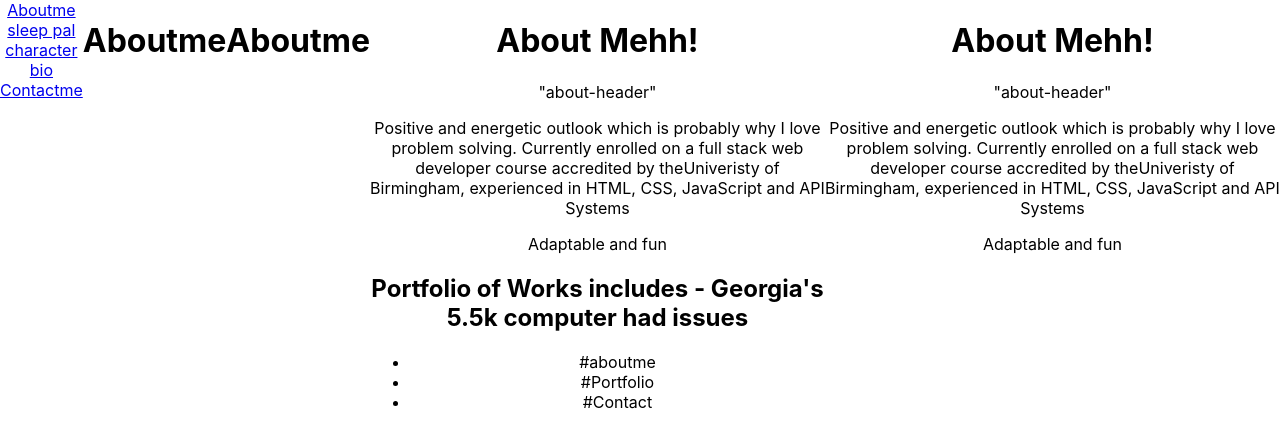
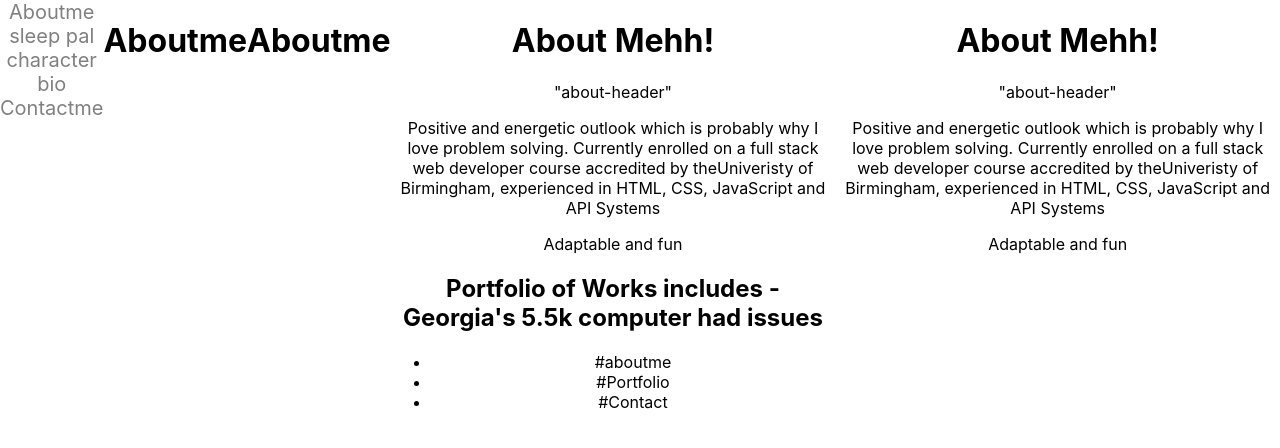
Before and after one commit to satpalmatharoo/react-portfolio, a React (Create React App) app in the folder reactportfolio/: page / in a window 1280 px wide. Shown: the top 448 px of the page. Built offline with nearby package versions, Linux system fonts and the light colour scheme.

Commit message:
add nav link styling

```diff
--- a/reactportfolio/src/App.css
+++ b/reactportfolio/src/App.css
@@ -1,7 +1,7 @@
 /* .Navbar {
   min-height: 100vh;
   background-color: rgb(24, 24, 44);
-  color:white;
+   color:white;
   display:flex;
   justify-content:right;
   display: flex;
@@ -10,7 +10,18 @@
 
 } */
 
+a.nav-link{
+  text-decoration:none;
+  font-size: 20px;
+  color:gray;
+  text-align: centre
 
+}
+
+.socials {
+  color: black;
+  margin: 20px
+}
 
 
 
@@ -27,9 +38,7 @@
   pointer-events: none;
 }
 
-@media (prefers-reduced-motion: no-preference) {
-  .App-logo {
-    animation: App-logo-spin infinite 20s linear;
+@media (min-width:)
   }
 }
 
```
